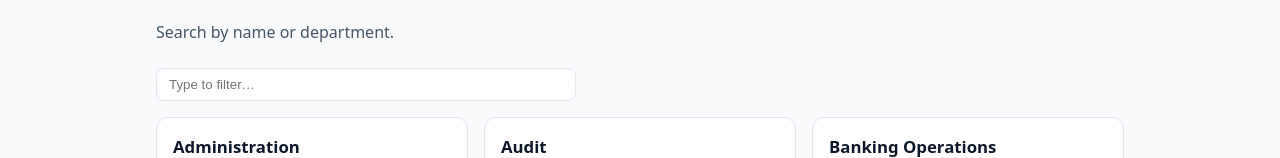
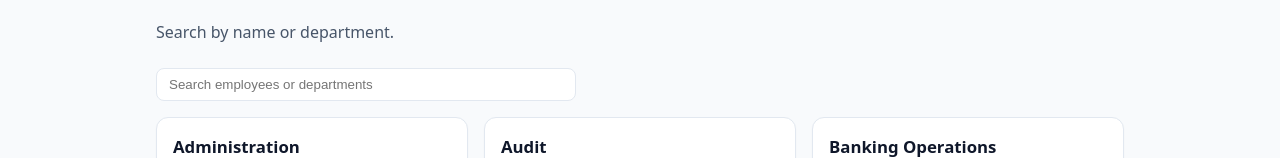
Before and after one commit to rushil2123/Full_Stack_Lab-1, a React (Vite) app in the folder pixell-river-directory/: page /employees in a window 1280 px wide. Shown: the part 150-308 px from the top of the page. Built offline with nearby package versions, Linux system fonts and the light colour scheme.

Commit message:
feat: update search input placeholder for clarity

```diff
--- a/pixell-river-directory/src/pages/EmployeesPage.tsx
+++ b/pixell-river-directory/src/pages/EmployeesPage.tsx
@@ -33,7 +33,7 @@ export default function EmployeesPage() {
         <input
           id="emp-search"
           type="search"
-          placeholder="Type to filter…"
+          placeholder="Search employees or departments"
           value={q}
           onChange={(e) => setQ(e.target.value)}
           className="input"
```
